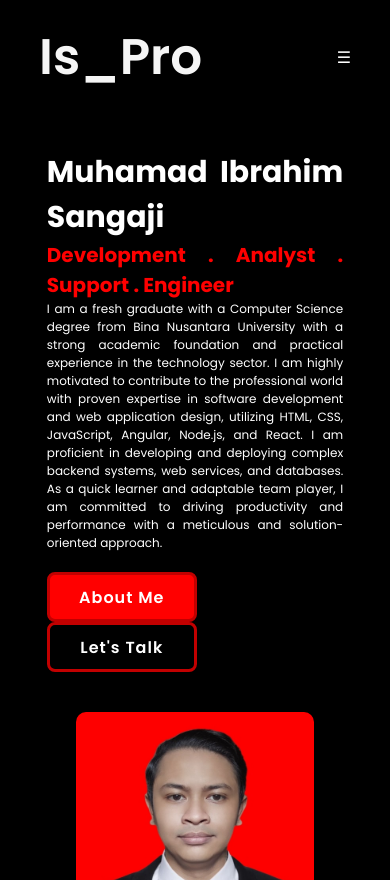
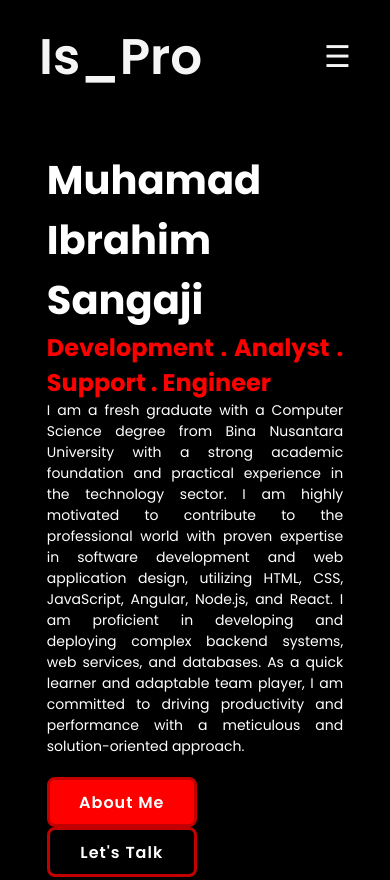
Before and after one commit to ibrahimsangaji/profile, a plain HTML site: page index.html in a window 390 px wide. Shown: the top 880 px of the page. Drawn offline with Linux system fonts and the light colour scheme.

Commit message:
Update style.css

```diff
--- a/public/css/style.css
+++ b/public/css/style.css
@@ -1,22 +1,18 @@
 @import url('https://fonts.googleapis.com/css2?family=Poppins:wght@300;400;500;600;700;800;900&display=swap');
 
-/* Add this to your existing CSS file */
-
-/* Make the layout responsive */
 * {
-  box-sizing: border-box;
     margin: 0;
     padding: 0;
+    box-sizing: border-box;
+    font-family: 'Poppins', sans-serif;
 }
 
 body {
-  font-family: 'Poppins', sans-serif;
     background: #000000;
     color: #ffffff;
     overflow-x: hidden;
 }
 
-/* Header and Navigation */
 .header {
     position: fixed;
     top: 0;
@@ -49,16 +45,16 @@ body {
     text-decoration: none;
     font-weight: 500;
     margin-left: 25px;
-  transition: 0.3s;
+    transition: .3s;
 }
 
 .navbar a:hover, .navbar a.active {
     color: #ff0000;
 }
 
-/* Home Section */
 .home {
     display: flex;
+    align-items: center;
     justify-content: space-between;
     min-height: 80vh;
     padding: 0 13%;
@@ -101,7 +97,6 @@ body {
     border-radius: 10px;
 }
 
-/* Button Box */
 .btn-box {
     margin-top: 20px;
 }
@@ -123,7 +118,7 @@ body {
     letter-spacing: 1px;
     z-index: 1;
     overflow: hidden;
-  transition: 0.5s;
+    transition: .5s;
 }
 
 .btn-box a:nth-child(2) {
@@ -148,14 +143,20 @@ body {
     height: 100%;
     background: #000000;
     z-index: -1;
-  transition: 0.5s;
+    transition: .5s;
 }
 
 .btn-box a:hover::before {
     width: 100%;
 }
 
-/* Media Queries */
+.menu-toggle {
+    display: none;
+    font-size: 30px;
+    cursor: pointer;
+    color: #f5f5f5;
+}
+
 @media (max-width: 768px) {
     .home {
         flex-direction: column;
@@ -168,16 +169,17 @@ body {
     }
 
     .content h1 {
-    font-size: 30px;
+        font-size: 40px;
     }
 
     .content h3 {
-    font-size: 20px;
+        font-size: 24px;
     }
 
     .content p {
-    font-size: 12px;
+        font-size: 14px;
     }
+
 
     .page img {
         max-width: 80%;
```
Lines whose indentation alone changed are shown as unchanged.
